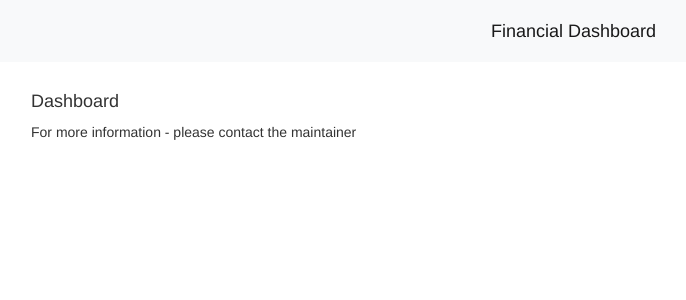
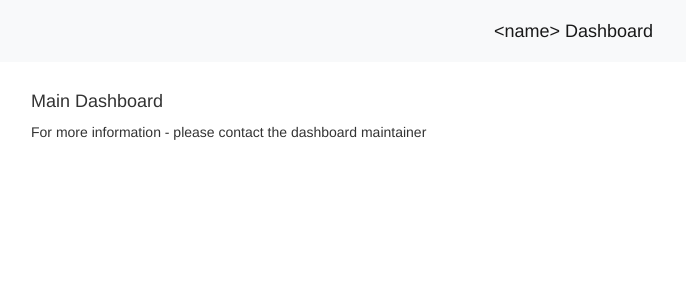
Before and after one commit to hemsyabil/packages, a Flask app: page / in a window 1280 px wide. Shown: the top 300 px of the page, without its empty margins (54-740 px from the left). Run offline with Flask 3, Linux system fonts and the light colour scheme; some libraries are stand-ins or nearby versions.

Commit message:
file name modified

```diff
--- a/New Dashboard/app.py
+++ b/New Dashboard/app.py
@@ -7,8 +7,8 @@ def dashboard():
 
     return render_template(
         'dashboard.html',
-        title="Financial Dashboard",
-        name="Financial Dashboard")
+        title="<name> Dashboard",
+        name="<name> Dashboard")
 
 if __name__ == "__main__":
     dashboard_app.run(host='0.0.0.0', port=8080, debug=True)
--- a/New Dashboard/templates/dashboard.html
+++ b/New Dashboard/templates/dashboard.html
@@ -5,7 +5,7 @@
 
 {% block content %}
 <div class="container">
-    <h4>Dashboard</h4>
+    <h4>Main Dashboard</h4>
 </div>
 
 {% endblock content %}
--- a/New Dashboard/templates/modules/footer.html
+++ b/New Dashboard/templates/modules/footer.html
@@ -1,3 +1,3 @@
 <div class="footer">
-    <div class="container">For more information - please contact the maintainer</div>
+    <div class="container">For more information - please contact the dashboard maintainer</div>
 </div>
```
